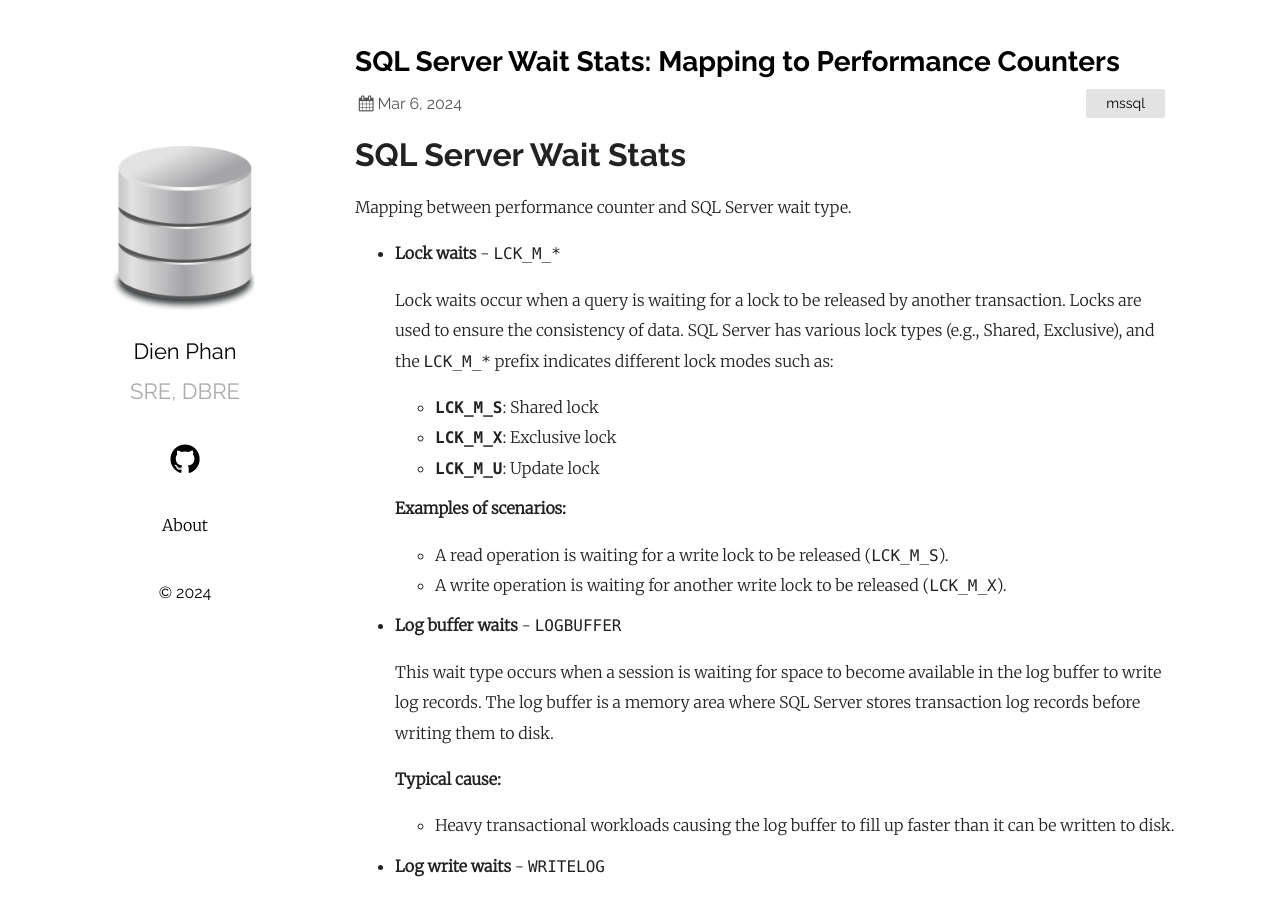
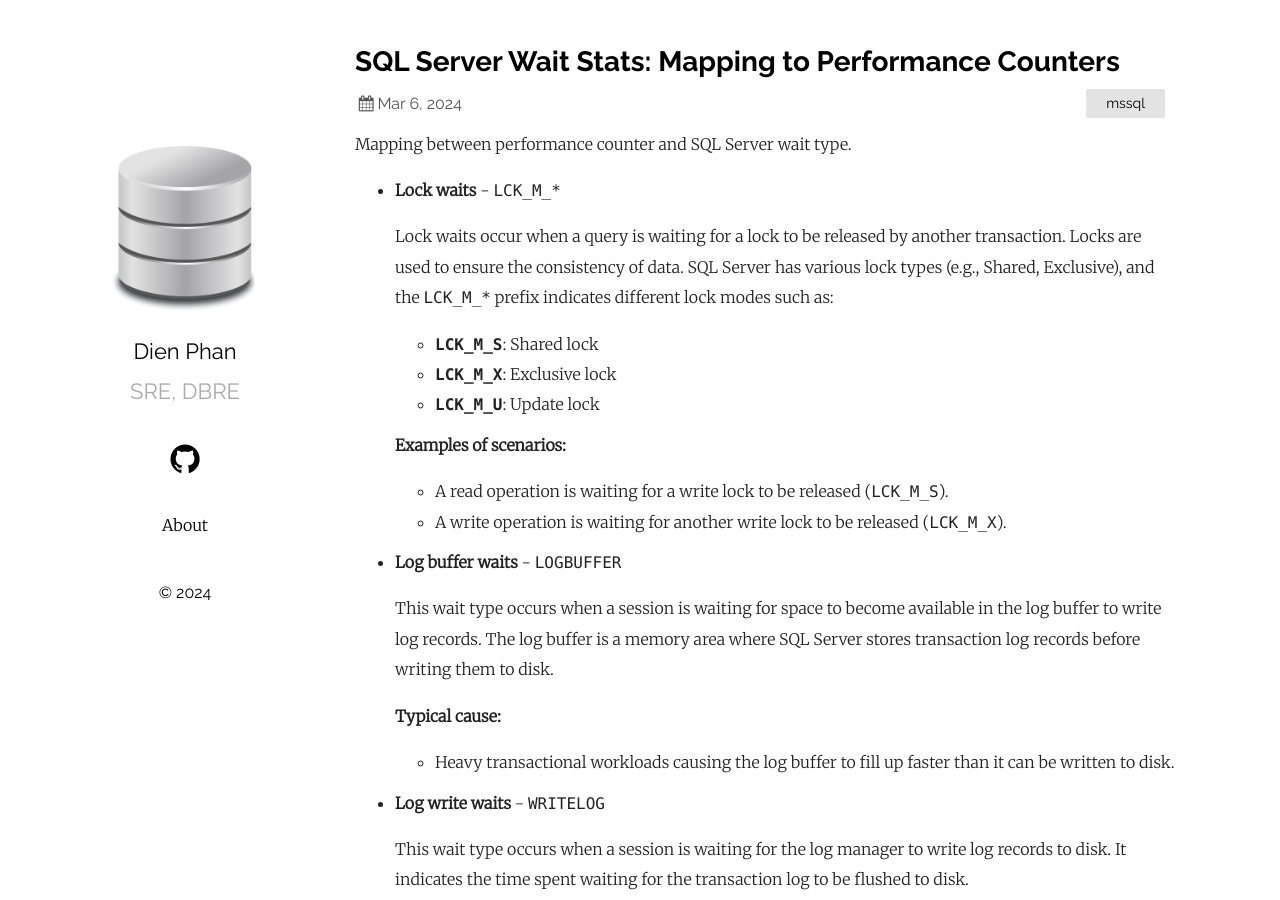
Before and after one commit to tdien105/blog, a Jekyll site: the page built from _posts/2024-03-06-sql-waits.md, in a window 1280 px wide and 900 px high. Built offline with Jekyll 4.4.1, drawn with Linux system fonts in a browser that asks for light colours.

```diff
--- a/_posts/2024-03-06-sql-waits.md
+++ b/_posts/2024-03-06-sql-waits.md
@@ -4,8 +4,6 @@ title:  "SQL Server Wait Stats: Mapping to Performance Counters"
 date: 2024-03-06
 categories: mssql
 ---
-# SQL Server Wait Stats
-
 Mapping between performance counter and SQL Server wait type.
 
 * **Lock waits** - `LCK_M_*`
```
